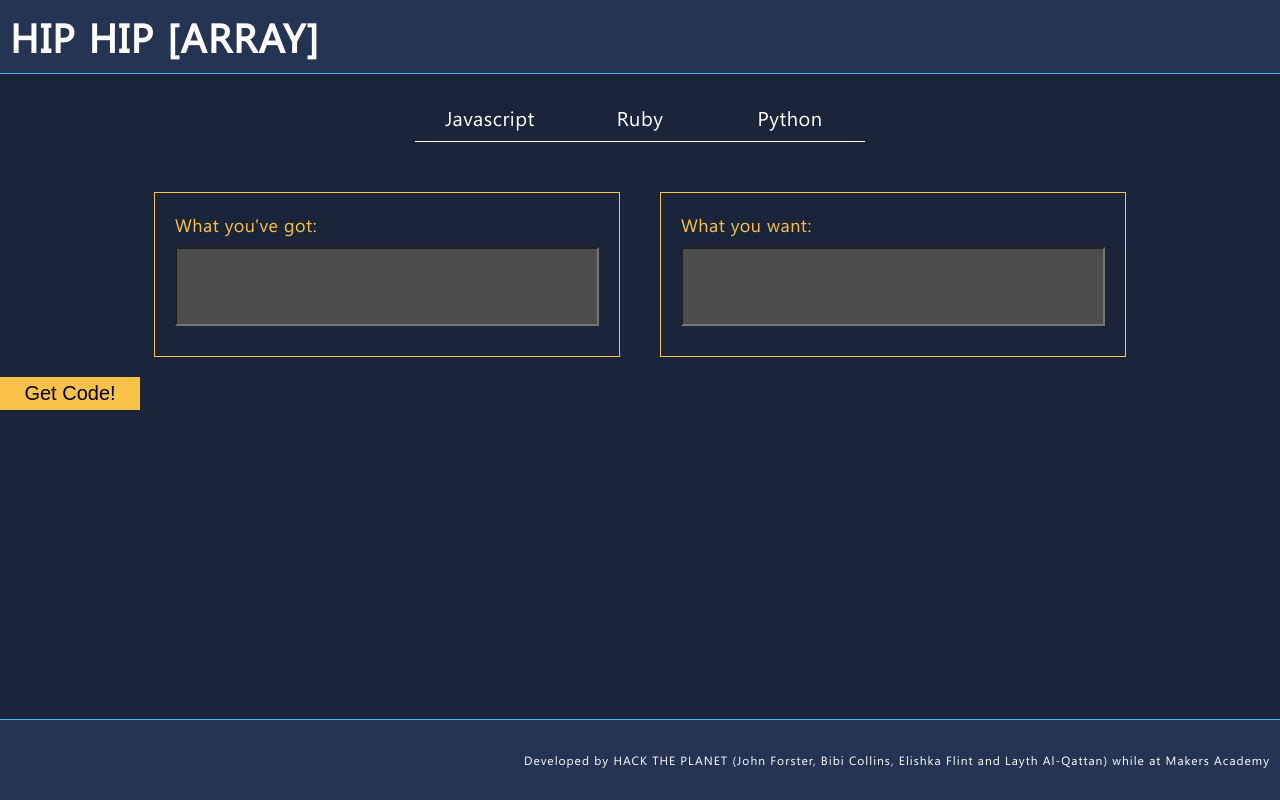
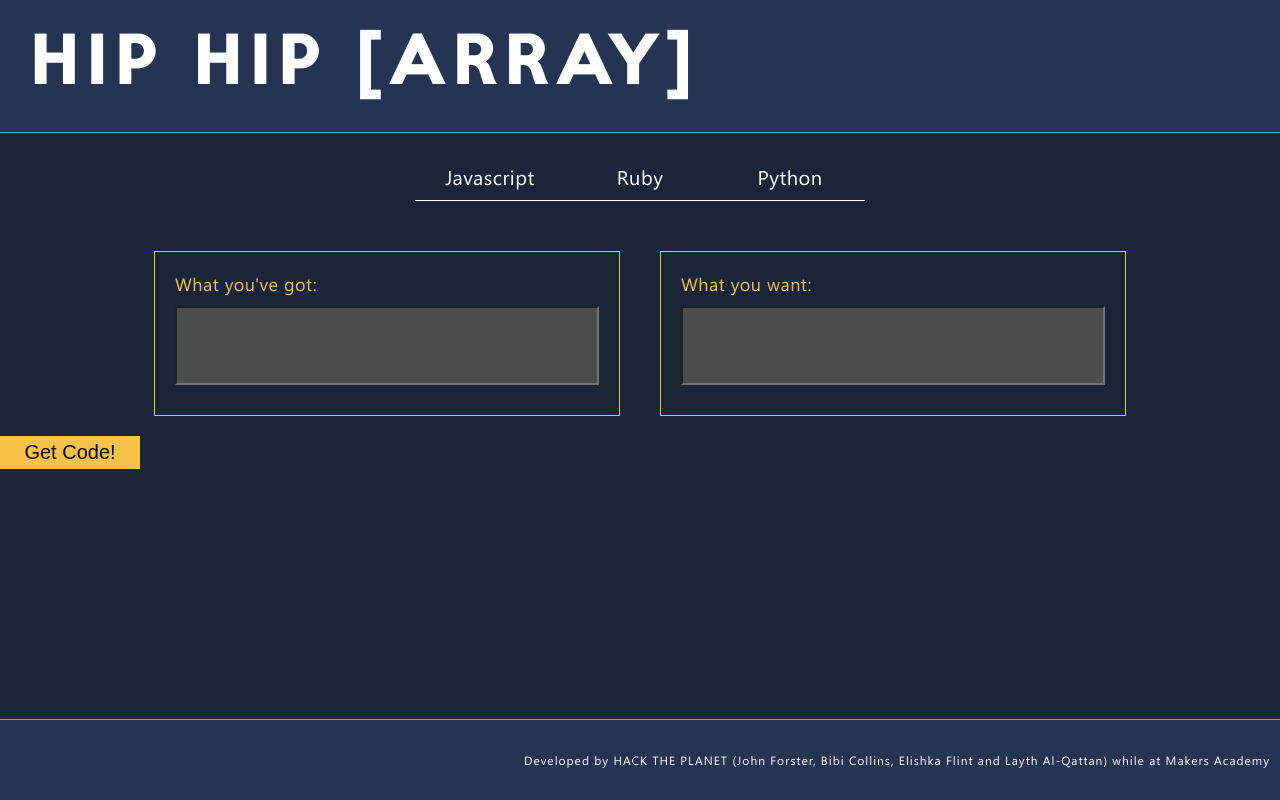
Before and after one commit to laythq/Array-Of-Sunshine, a React (Create React App) app in the folder client/: page / in a window 1280 px wide. Built offline with nearby package versions, Linux system fonts and the light colour scheme.

Commit message:
STYLING Add styling to the header

```diff
--- a/client/src/header.css
+++ b/client/src/header.css
@@ -1,13 +1,20 @@
+@font-face {
+  font-family: "keep-calm";
+  src: url(./fonts/KeepCalm-Medium.ttf)
+}
+
+
 #header {
+  font-family: "keep-calm";
   background-color: #253452;
   color: white;
-  letter-spacing: 1.5px;
+  letter-spacing: 10px;
   border-bottom: #48B7F8 solid 1px;
 }
 
 #header_title {
-  padding: 10px;
-  font-size: 40px;
+  padding: 30px;
+  font-size: 60px;
   font-weight: bold;
 }
 
```
Also changed, not shown: client/src/fonts/KeepCalm-Medium.ttf (added).
